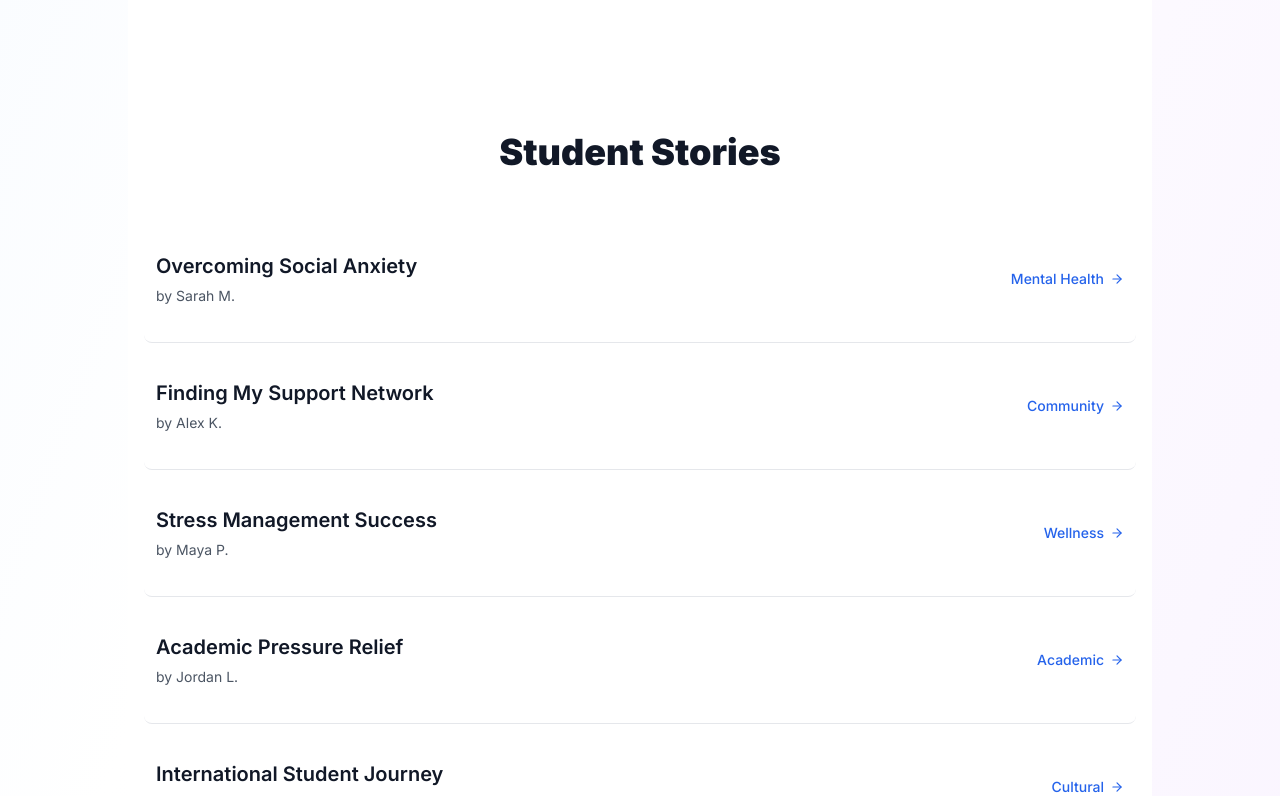
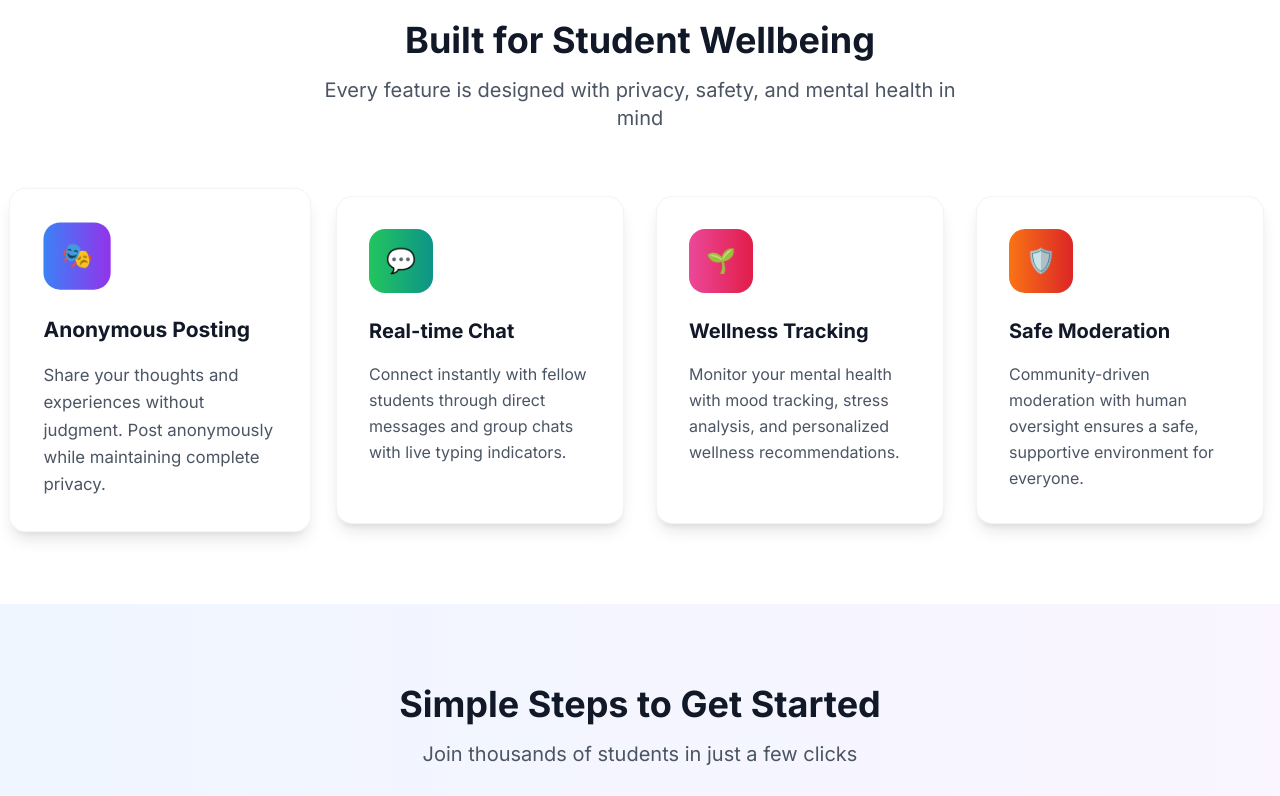
Before and after one commit to shailum17/Auralis, a Next.js app in the folder apps/web/: page / in a window 1280 px wide. Shown: the part 2360-3156 px from the top of the page. Built offline with nearby package versions, Linux system fonts and the light colour scheme.

Commit message:
fix the dual student stories section

```diff
--- a/apps/web/src/components/HeroSection.tsx
+++ b/apps/web/src/components/HeroSection.tsx
@@ -14,7 +14,6 @@ const HeroSection = () => {
     <div className="bg-gradient-to-br from-blue-50 via-white to-purple-50 scroll-smooth">
       <Navigation />
       <Hero />
-      <StudentStories />
     </div>
   );
 };
@@ -240,7 +239,7 @@ const ParallaxElements = () => {
       <ParallaxCard
         title="Wellness Tracking"
         description="Monitor your mood, track stress patterns, and receive personalized wellness recommendations."
-        image="https://images.unsplash.com/photo-1506126613408-eca07ce68e71?q=80&w=400&auto=format&fit=crop"
+        image="https://images.unsplash.com/photo-1576091160399-112ba8d25d1f?q=80&w=400&auto=format&fit=crop"
         start={200}
         end={-250}
         className="mx-auto w-2/3"
@@ -306,66 +305,4 @@ const ParallaxCard = ({ className, title, description, image, start, end }: Para
     </motion.div>
   );
 };
-
-const StudentStories = () => {
-  const stories = [
-    { title: "Overcoming Social Anxiety", author: "Sarah M.", category: "Mental Health" },
-    { title: "Finding My Support Network", author: "Alex K.", category: "Community" },
-    { title: "Stress Management Success", author: "Maya P.", category: "Wellness" },
-    { title: "Academic Pressure Relief", author: "Jordan L.", category: "Academic" },
-    { title: "International Student Journey", author: "Aisha R.", category: "Cultural" },
-  ];
-
-  return (
-    <section
-      id="student-stories"
-      className="mx-auto max-w-5xl px-4 py-48 bg-white"
-    >
-      <motion.h2
-        initial={{ y: 48, opacity: 0 }}
-        whileInView={{ y: 0, opacity: 1 }}
-        transition={{ ease: "easeInOut", duration: 0.75 }}
-        className="mb-20 text-4xl font-black text-gray-900 text-center"
-      >
-        Student Stories
-      </motion.h2>
-
-      {stories.map((story, index) => (
-        <StoryItem
-          key={index}
-          title={story.title}
-          author={story.author}
-          category={story.category}
-        />
-      ))}
-    </section>
-  );
-};
-
-interface StoryItemProps {
-  title: string;
-  author: string;
-  category: string;
-}
-
-const StoryItem = ({ title, author, category }: StoryItemProps) => {
-  return (
-    <motion.div
-      initial={{ y: 48, opacity: 0 }}
-      whileInView={{ y: 0, opacity: 1 }}
-      transition={{ ease: "easeInOut", duration: 0.75 }}
-      className="mb-9 flex items-center justify-between border-b border-gray-200 px-3 pb-9 hover:bg-gray-50 rounded-lg transition-colors cursor-pointer"
-    >
-      <div>
-        <p className="mb-1.5 text-xl text-gray-900 font-semibold">{title}</p>
-        <p className="text-sm text-gray-600">by {author}</p>
-      </div>
-      <div className="flex items-center gap-1.5 text-end text-sm text-blue-600 font-medium">
-        <p>{category}</p>
-        <FiArrowRight />
-      </div>
-    </motion.div>
-  );
-};
-
 export default HeroSection;
```
